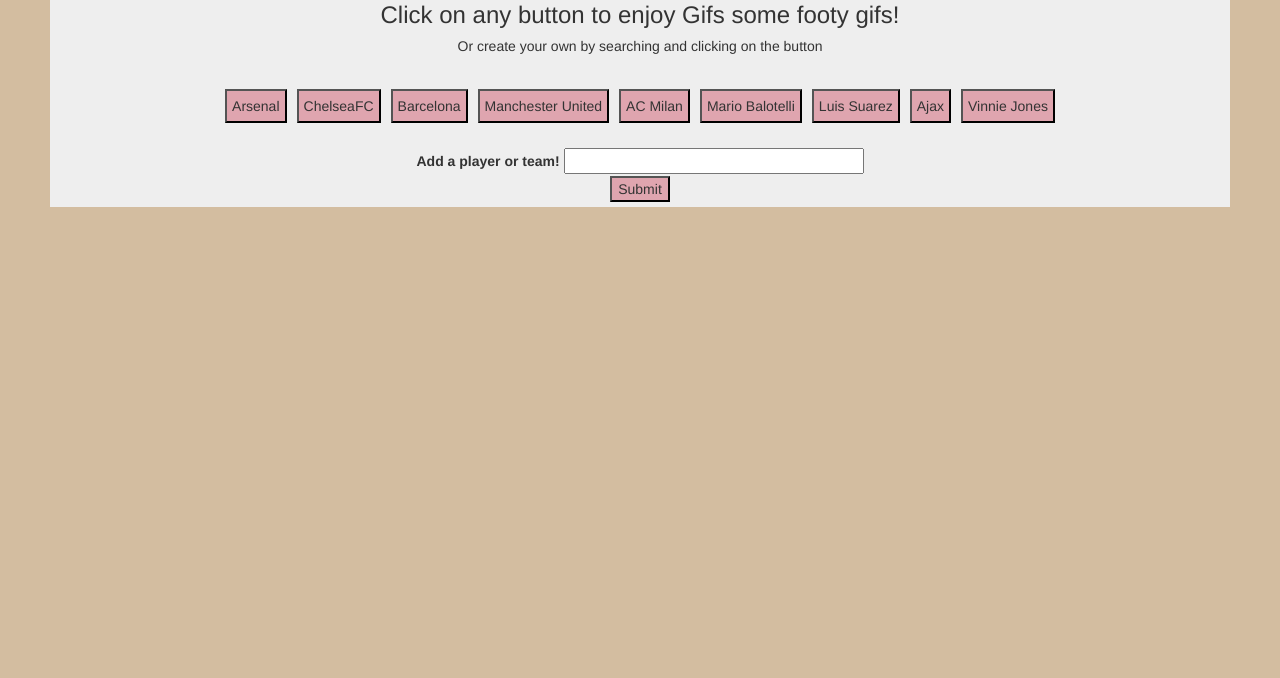
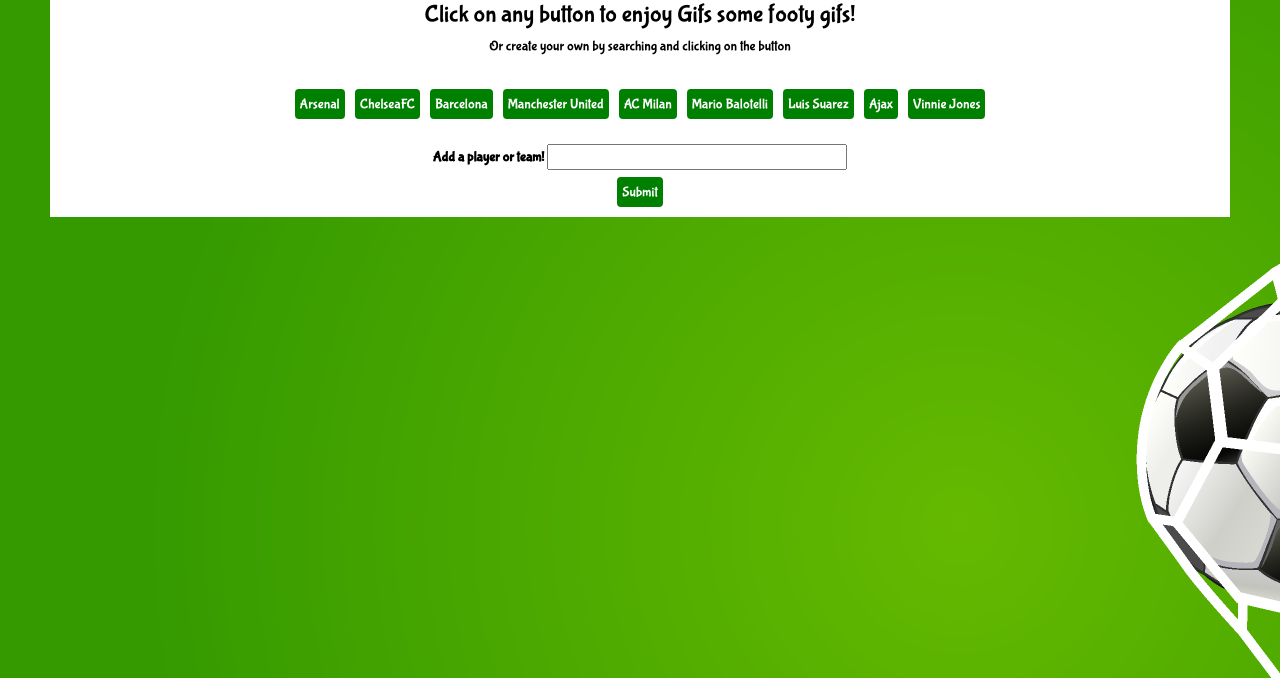
Before and after one commit to saeedaltaf/Footy-Gifs, a plain HTML site: page index.html in a window 1280 px wide. Shown: the part 122-800 px from the top of the page. Drawn offline with nearby package versions, Linux system fonts and the light colour scheme.

Commit message:
Updated CSS Styles

```diff
--- a/app.js
+++ b/app.js
@@ -18,7 +18,7 @@
         //Loop through the array to generate buttons for each string:
         for (var i = 0; i < footyArray.length; i++) {
             var createButtons = $("<button>");
-            createButtons.addClass("footy");
+            createButtons.addClass("btn btn-warning footy");
             createButtons.attr("data-name", footyArray[i]);
             createButtons.text(footyArray[i]);
 
--- a/css/style.css
+++ b/css/style.css
@@ -1,6 +1,9 @@
 body{
     background-color: rgb(211, 189, 160);
     text-align: center;
+    background-image: url("../Assets/Images/591.png");
+    font-family: 'Bubblegum Sans', cursive;
+    color: white;
 }
 .jumbotron{
     text-align: center;
@@ -9,6 +12,8 @@
     margin-top: 10px;
     padding: 5px;
     align-content: center;
+    background-color: white;
+    color: black;
 }
 .input-group{
     text-align: center;
@@ -16,22 +21,25 @@
     display: inline-block;
     width: 300px;
 }
-button{
-    background-color: rgb(223, 165, 175);
+.btn{
+    background-color: green;
     padding: 5px;
     margin: 5px;
+    border: none;
 }
-button:hover{
+.footy:hover{
     background-color: pink;
+    border: none;
 }
 #footy-input{
     width: 300px;
 }
 #add-footy{
-    background-color: rgb(223, 165, 175);
+    /* background-color: rgb(223, 165, 175); */
 }
 #add-footy:hover{
     background-color: pink;
+    border: none;
 }
 #gifHolder{
     /* background-color: green; */
--- a/index.html
+++ b/index.html
@@ -19,6 +19,8 @@
     <!-- BOOTSTRAP -->
     <link rel="stylesheet" href="https://maxcdn.bootstrapcdn.com/bootstrap/3.3.7/css/bootstrap.min.css"
         integrity="sha384-BVYiiSIFeK1dGmJRAkycuHAHRg32OmUcww7on3RYdg4Va+PmSTsz/K68vbdEjh4u" crossorigin="anonymous">
+    <!-- Google Fonts     -->
+    <link href="https://fonts.googleapis.com/css?family=Bubblegum+Sans&display=swap" rel="stylesheet">
     <!-- CSS -->
     <link rel="stylesheet" href="css/style.css">
 
@@ -40,7 +42,7 @@
             <label for="footy-input">Add a player or team!</label>
             <input type="text" id="footy-input"><br>
             <!-- Button triggers new footy to be added -->
-            <input id="add-footy" type="submit" value="Submit">
+            <input class="btn btn-warning" id="add-footy" type="submit" value="Submit">
         </form>
     </div>
 
```
Also changed, not shown: Assets/Images/591.png (added), Assets/Images/noucamp.jpg (added).
